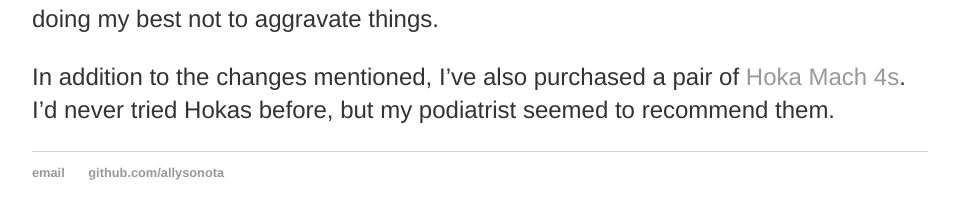
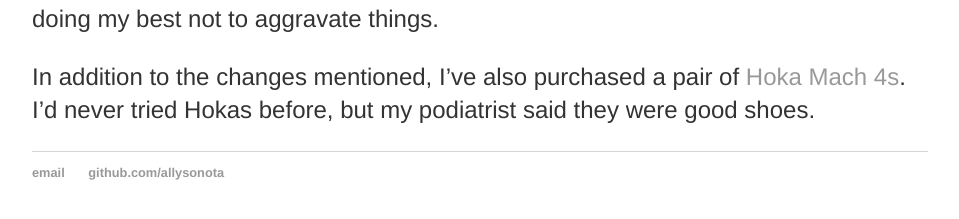
Before and after one commit to allysonota/allysonota.github.io, a Jekyll site: the page built from _posts/2022-02-19-plantar-fasciitis.md, in a window 1280 px wide. Shown: the part 488-707 px from the top of the page, without its empty margins (160-1119 px from the left). Built offline with Jekyll 4.4.1, drawn with Linux system fonts in a browser that asks for light colours.

Commit message:
Update 2022-02-19-plantar-fasciitis.md

```diff
--- a/_posts/2022-02-19-plantar-fasciitis.md
+++ b/_posts/2022-02-19-plantar-fasciitis.md
@@ -5,4 +5,4 @@
 ---
 On Tuesday, February 8, 2022, I received one shot of cortisone in each foot to deal with heel pain that manifested on the left, and then eventually started to be felt on the right. In addition to the shots, I have been trying to stretch, massage my calves, and take it a bit easier. No more walking 3 - 6 miles at a time. No more running high speeds on the treadmill. Instead, I've tried the strider (like an elliptical), the stationatry bike, and today was my first time back on the treadmill, but at a slower pace than just before the injury. So far, things seem OK. The pain is gone, and I'm doing my best not to aggravate things.
 
-In addition to the changes mentioned, I've also purchased a pair of <a href="https://www.hoka.com/en/us/search/?q=mach+4+women&lang=en_US" target="_blank">Hoka Mach 4s</a>. I'd never tried Hokas before, but my podiatrist seemed to recommend them.
+In addition to the changes mentioned, I've also purchased a pair of <a href="https://www.hoka.com/en/us/search/?q=mach+4+women&lang=en_US" target="_blank">Hoka Mach 4s</a>. I'd never tried Hokas before, but my podiatrist said they were good shoes.
```
